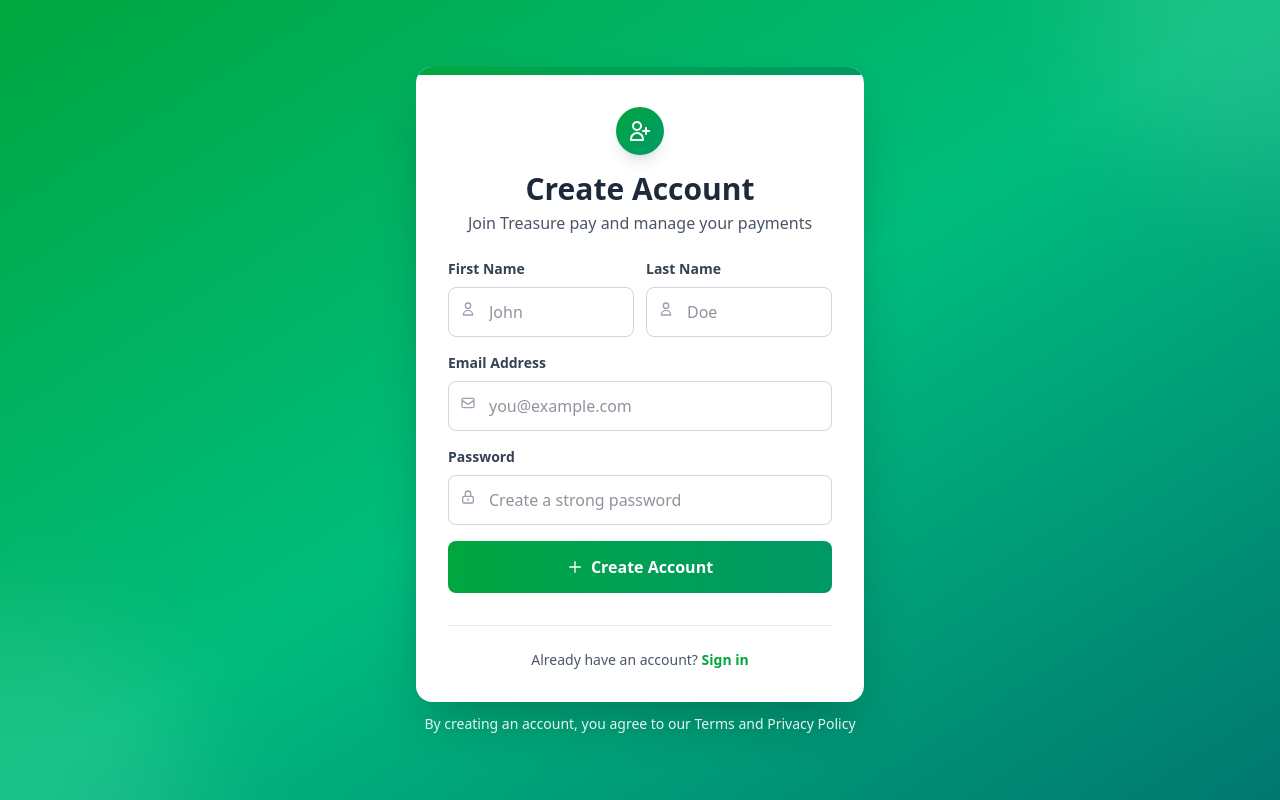
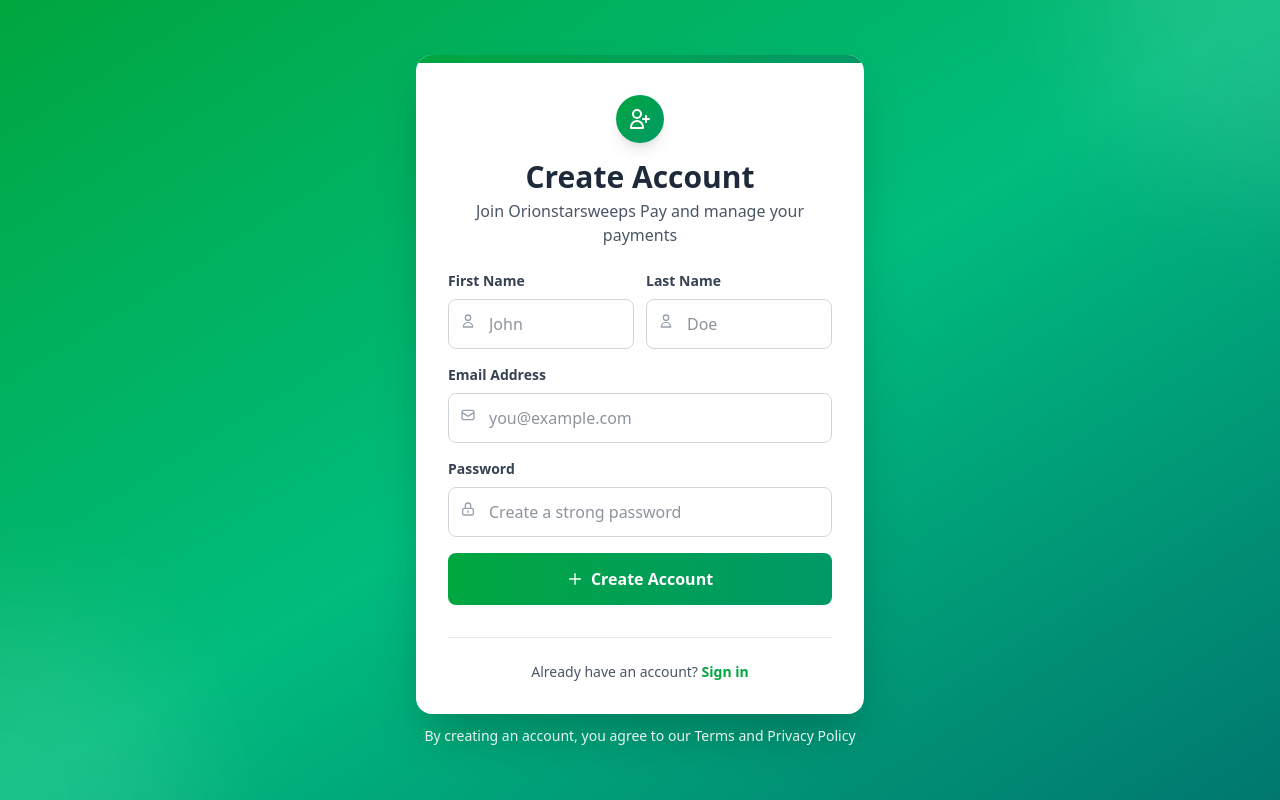
Before and after one commit to ParthivC05/CentryOS, a React (Vite) app in the folder frontend/: page /signup in a window 1280 px wide. Built offline with nearby package versions, Linux system fonts and the light colour scheme; no server answers.

Commit message:
Changed text from Treasure pay to Orionstarsweeps

```diff
--- a/frontend/index.html
+++ b/frontend/index.html
@@ -4,7 +4,7 @@
     <meta charset="UTF-8" />
     <link rel="icon" type="image/svg+xml" href="/Treasure.svg" />
     <meta name="viewport" content="width=device-width, initial-scale=1.0" />
-    <title>Treasure pay</title>
+    <title>Orionstarsweeps Pay</title>
   </head>
   <body>
     <div id="root"></div>
--- a/frontend/package.json
+++ b/frontend/package.json
@@ -1,5 +1,5 @@
 {
-  "name": "Treasure pay",
+  "name": "Orionstarsweeps Pay",
   "private": true,
   "version": "0.0.0",
   "type": "module",
--- a/frontend/src/pages/Home.jsx
+++ b/frontend/src/pages/Home.jsx
@@ -154,7 +154,7 @@
         {/* Header */}
         <header className="max-w-4xl mx-auto w-full py-6 flex justify-between items-center">
           <div>
-            <h1 className="text-4xl font-bold text-white">Welcome to Treasure pay</h1>
+            <h1 className="text-4xl font-bold text-white">Welcome to Orionstarsweeps Pay</h1>
             <p className="text-gray-300">Manage your wallet and payment operations</p>
           </div>
           <button
--- a/frontend/src/pages/Signup.jsx
+++ b/frontend/src/pages/Signup.jsx
@@ -166,7 +166,7 @@
             </div>
 
             <h2 className="text-2xl sm:text-3xl font-bold text-center text-gray-800 mb-1">Create Account</h2>
-            <p className="text-center text-gray-600 text-sm sm:text-base mb-4 sm:mb-6">Join Treasure pay and manage your payments</p>
+            <p className="text-center text-gray-600 text-sm sm:text-base mb-4 sm:mb-6">Join Orionstarsweeps Pay and manage your payments</p>
 
             {partnerCode && (
               <div className="mb-4 sm:mb-6 p-3 sm:p-4 bg-emerald-50 border-l-4 border-emerald-500 rounded-lg">
```
Also changed, not shown: 1 other file (tests, documents, lock files or other folders).
